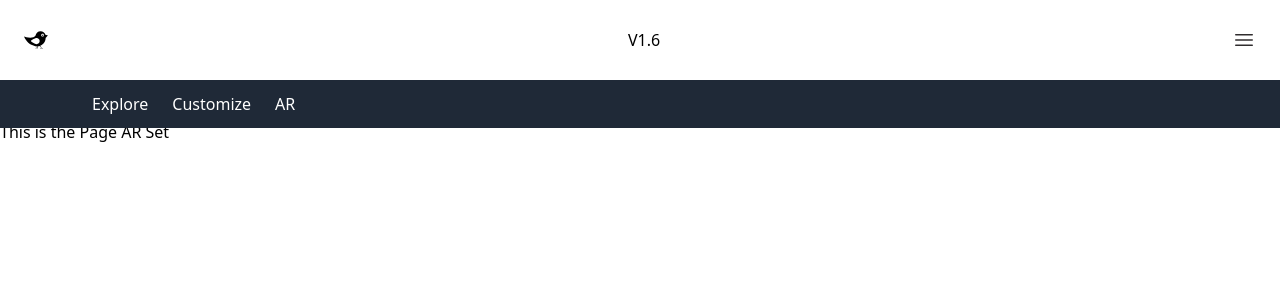
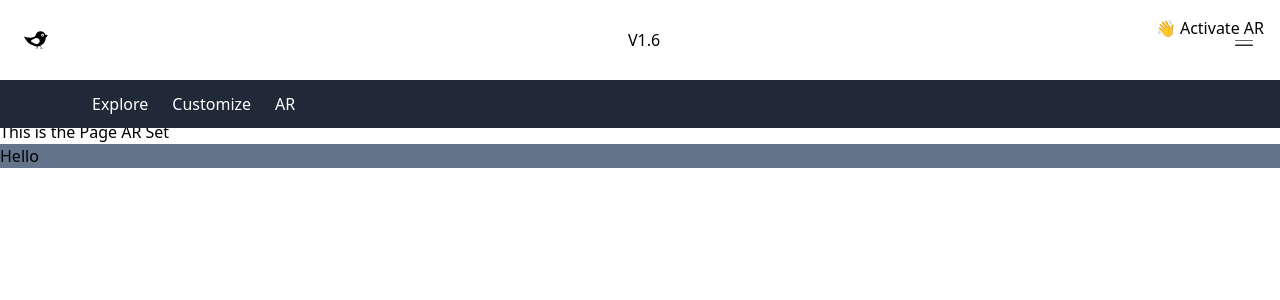
Before and after one commit to DiegoXR/decorar, a SvelteKit app: page /MainNavigation/ARSet in a window 1280 px wide. Shown: the top 300 px of the page. Built offline with nearby package versions, Linux system fonts and the light colour scheme.

Commit message:
First MV Implementation

```diff
--- a/src/routes/MainNavigation/ARSet/+page.svelte
+++ b/src/routes/MainNavigation/ARSet/+page.svelte
@@ -1,28 +1,19 @@
 <p>This is the Page AR Set</p>
 
-<!-- <script>
-    import { onMount } from 'svelte';
-    import { sceneStore } from "../../../lib/customizeSceneStoreV4.js";
+ <script>
 
-    /**
-     * @type {HTMLDivElement}
-     */
-    let container; // This will be the DOM element to mount the Three.js renderer
 
-    onMount(() => {
-      sceneStore.initialize(); // Initialize or reset the scene as needed
 
-      $sceneStore.renderer.setSize(container.offsetWidth, container.offsetHeight);
-      container.appendChild($sceneStore.renderer.domElement);
 
-      // Animation loop or rendering logic here
-      function animate() {
-        requestAnimationFrame(animate);
-        $sceneStore.renderer.render($sceneStore.scene, $sceneStore.camera);
-      }
+</script>
 
-      animate();
-    });
-  </script>
+ <div class="w-full h-full bg-slate-500">
+Hello
+<model-viewer src="/ModelExample.glb" ar ar-placement="wall" camera-controls touch-action="pan-y" alt="A 3D model of some wall art"></model-viewer>
 
-  <div bind:this={container}></div> -->
+<model-viewer ar camera-controls touch-action="pan-y" src="/ModelExample.glb" alt="A 3D model of an astronaut">
+  <button slot="ar-button" style="background-color: white; border-radius: 4px; border: none; position: absolute; top: 16px; right: 16px; ">
+      👋 Activate AR
+  </button>
+</model-viewer>
+</div>
```
